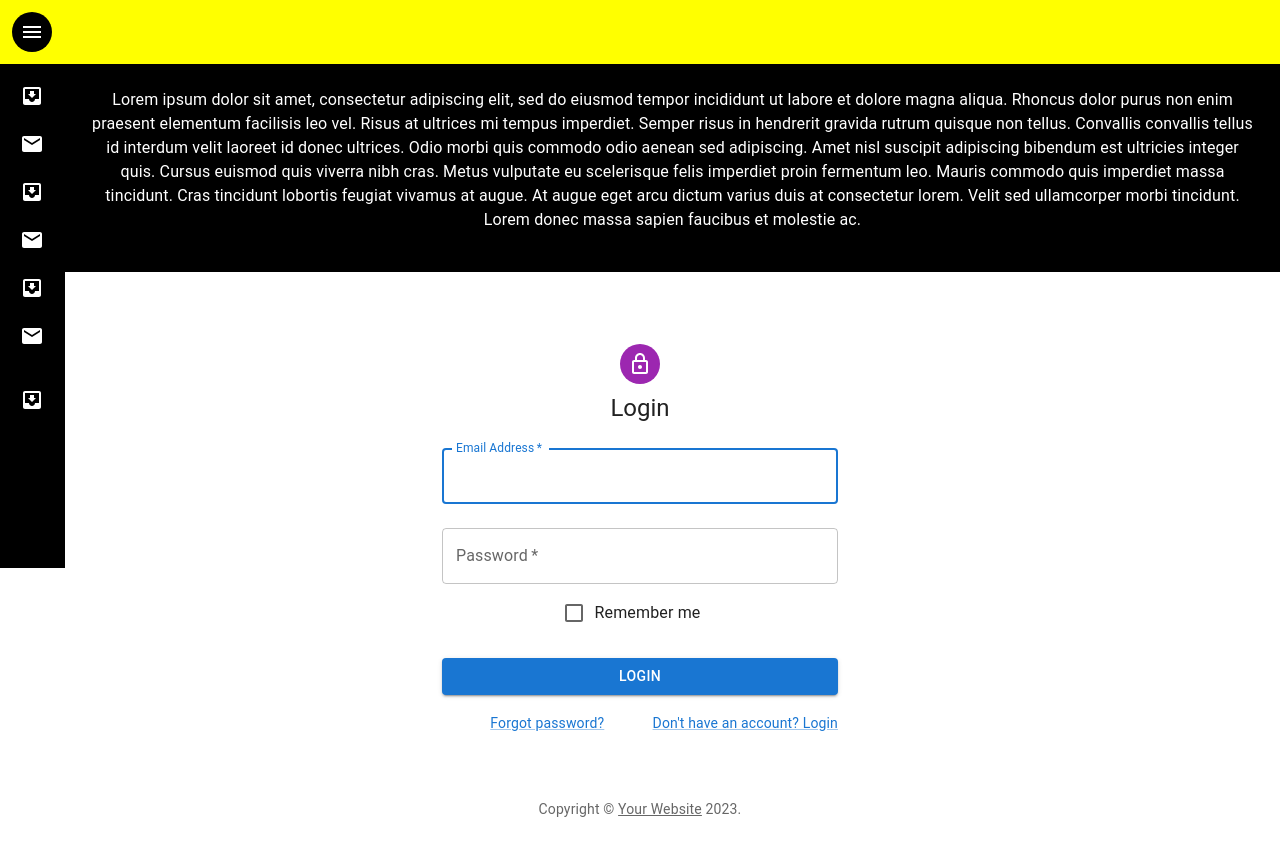
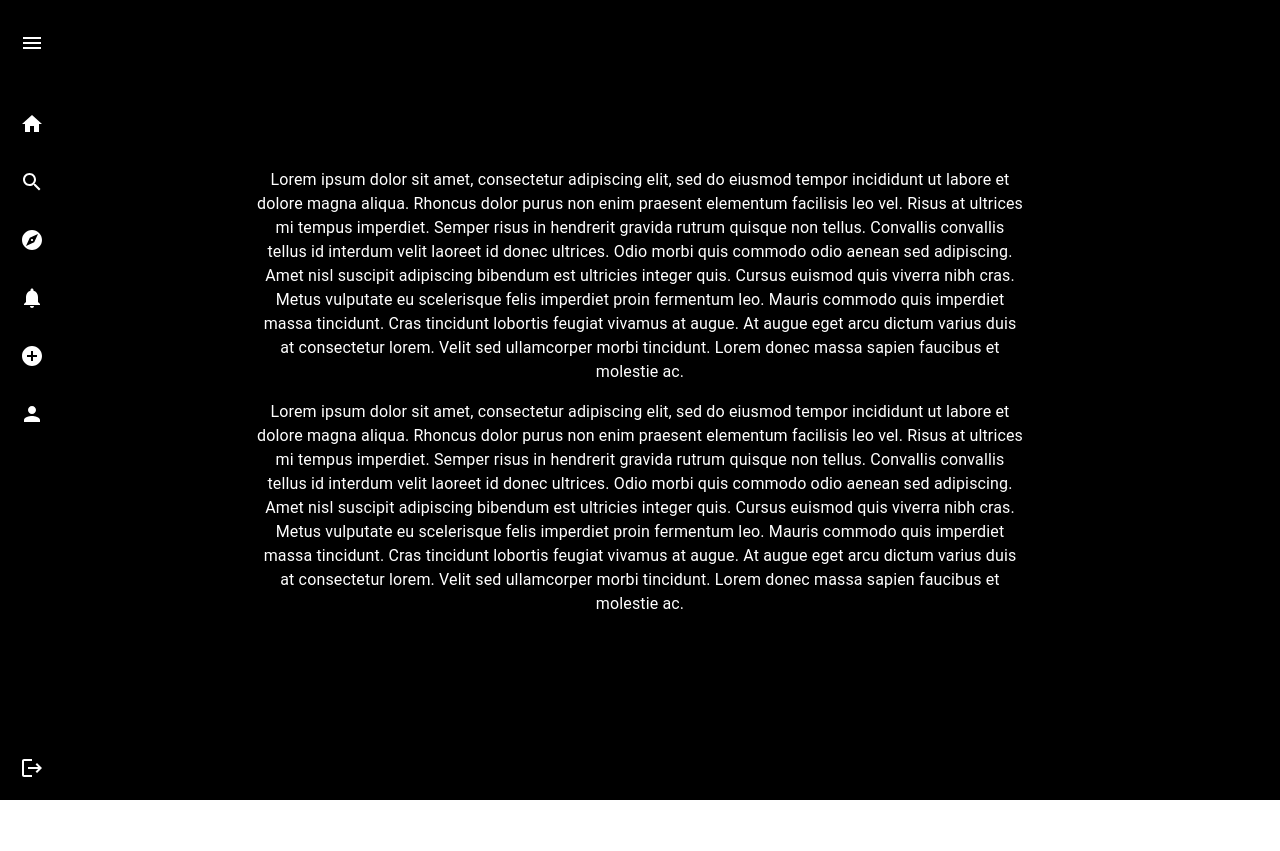
Before and after one commit to chabdullah07/hooli, a React (Create React App) app: page / in a window 1280 px wide. After the commit the page ends 800 px from the top, so only its background shows below. Built offline with nearby package versions, Linux system fonts and the light colour scheme.

Commit message:
Drawer Added.

```diff
--- a/src/App.js
+++ b/src/App.js
@@ -7,7 +7,6 @@ function App() {
   return (
     <div className="App">
       <Drawer />
-      <Login/>
     </div>
   );
 }
--- a/src/components/Drawer.js
+++ b/src/components/Drawer.js
@@ -1,4 +1,5 @@
 import * as React from "react";
+import { Grid } from "@mui/material";
 import { styled, useTheme } from "@mui/material/styles";
 import Box from "@mui/material/Box";
 import MuiDrawer from "@mui/material/Drawer";
@@ -15,14 +16,18 @@ import ListItem from "@mui/material/ListItem";
 import ListItemButton from "@mui/material/ListItemButton";
 import ListItemIcon from "@mui/material/ListItemIcon";
 import ListItemText from "@mui/material/ListItemText";
-import InboxIcon from "@mui/icons-material/MoveToInbox";
-import MailIcon from "@mui/icons-material/Mail";
-
+import { Icon } from "@mui/material";
+import HomeIcon from "@mui/icons-material/Home";
+import LogoutIcon from "@mui/icons-material/Logout";
+import SearchIcon from "@mui/icons-material/Search";
+import ExploreIcon from "@mui/icons-material/Explore";
+import NotificationsIcon from "@mui/icons-material/Notifications";
+import AddCircleIcon from "@mui/icons-material/AddCircle";
+import PersonIcon from "@mui/icons-material/Person";
 const drawerWidth = 240;
 
 const openedMixin = (theme) => ({
-  border: 0,
-  bgcolor: "black",
+  borderRight: "0.5px solid #eaebed",
   width: drawerWidth,
   transition: theme.transitions.create("width", {
     easing: theme.transitions.easing.sharp,
@@ -33,7 +38,6 @@ const openedMixin = (theme) => ({
 
 const closedMixin = (theme) => ({
   border: 0,
-  bgcolor: "black",
   transition: theme.transitions.create("width", {
     easing: theme.transitions.easing.sharp,
     duration: theme.transitions.duration.leavingScreen,
@@ -49,27 +53,21 @@ const DrawerHeader = styled("div")(({ theme }) => ({
   display: "flex",
   alignItems: "center",
   justifyContent: "flex-end",
-  border: 0,
-  bgcolor: "black",
   padding: theme.spacing(0, 1),
-  // necessary for content to be below app bar
   ...theme.mixins.toolbar,
 }));
 
 const AppBar = styled(MuiAppBar, {
   shouldForwardProp: (prop) => prop !== "open",
 })(({ theme, open }) => ({
-  border: 0,
-  bgcolor: "black",
   zIndex: theme.zIndex.drawer + 1,
   transition: theme.transitions.create(["width", "margin"], {
     easing: theme.transitions.easing.sharp,
     duration: theme.transitions.duration.leavingScreen,
   }),
   ...(open && {
-    border: 0,
-    bgcolor: "black",
     marginLeft: drawerWidth,
+    zIndex: -1,
     width: `calc(100% - ${drawerWidth}px)`,
     transition: theme.transitions.create(["width", "margin"], {
       easing: theme.transitions.easing.sharp,
@@ -82,26 +80,53 @@ const Drawer = styled(MuiDrawer, {
   shouldForwardProp: (prop) => prop !== "open",
 })(({ theme, open }) => ({
   width: drawerWidth,
-  border: 0,
-  bgcolor: "black",
   flexShrink: 0,
   whiteSpace: "nowrap",
   boxSizing: "border-box",
   ...(open && {
-    border: 0,
-    bgcolor: "black",
     ...openedMixin(theme),
     "& .MuiDrawer-paper": openedMixin(theme),
   }),
   ...(!open && {
-    border: 0,
-    bgcolor: "black",
     ...closedMixin(theme),
     "& .MuiDrawer-paper": closedMixin(theme),
   }),
 }));
 
 export default function MiniDrawer() {
+  const menu = [
+    {
+      id: 1,
+      name: "Home",
+      icon: <HomeIcon />,
+    },
+    {
+      id: 2,
+      name: "Search",
+      icon: <SearchIcon />,
+    },
+    {
+      id: 3,
+      name: "Explore",
+      icon: <ExploreIcon />,
+    },
+    {
+      id: 4,
+      name: "Notifications",
+      icon: <NotificationsIcon />,
+    },
+    {
+      id: 5,
+      name: "Create",
+      icon: <AddCircleIcon />,
+    },
+    {
+      id: 6,
+      name: "Profile",
+      icon: <PersonIcon />,
+    },
+  ];
+
   const theme = useTheme();
   const [open, setOpen] = React.useState(false);
 
@@ -114,11 +139,16 @@ export default function MiniDrawer() {
   };
 
   return (
+    <>
+      <div>
         <Box sx={{ display: "flex", bgcolor: "black" }}>
           <CssBaseline />
           <AppBar
             position="fixed"
-        sx={{ backgroundColor: "yellow", border: 0 }}
+            sx={{
+              backgroundColor: "black",
+              left: 0,
+            }}
             open={open}
             elevation={0}
           >
@@ -130,9 +160,9 @@ export default function MiniDrawer() {
                 edge="start"
                 sx={{
                   marginRight: 5,
+                  paddingTop: "30px",
                   ...(open && { display: "none" }),
-              backgroundColor: "black",
-              border: 0,
+                  backgroundColor: "transparent",
                 }}
               >
                 <>
@@ -142,7 +172,13 @@ export default function MiniDrawer() {
             </Toolbar>
           </AppBar>
           <Drawer variant="permanent" open={open}>
-        <DrawerHeader sx={{ bgColor: "black", border: 0 }}>
+            <DrawerHeader
+              sx={{
+                backgroundColor: "black",
+                paddingTop: "30px",
+                paddingBottom: "30px",
+              }}
+            >
               <IconButton onClick={handleDrawerClose}>
                 {theme.direction === "rtl" ? (
                   <ChevronRightIcon />
@@ -151,11 +187,20 @@ export default function MiniDrawer() {
                     <div
                       style={{
                         display: "flex",
-                    backgroundColor: "black",
+                        width: "200px",
+                        justifyContent: "space-between",
+                        alignItems: "center",
                       }}
                     >
-                  <Typography sx={{ bgcolor: "black", color: "white" }}>
-                    hooli
+                      <Typography
+                        sx={{
+                          color: "white",
+                          fontWeight: "900",
+                          fontSize: "24px",
+                        }}
+                      >
+                        <span style={{ color: "white" }}>hoo</span>
+                        <span style={{ color: "#0EB9DB" }}>li</span>
                       </Typography>
                       <ChevronLeftIcon sx={{ color: "white" }} />
                     </div>
@@ -164,16 +209,13 @@ export default function MiniDrawer() {
               </IconButton>
             </DrawerHeader>
 
-        <List sx={{ backgroundColor: "Black", border: 0 }}>
-          {[
-            "Home",
-            "Search",
-            "Explore",
-            "Notification",
-            "Create",
-            "Profile",
-          ].map((text, index) => (
-            <ListItem key={text} disablePadding sx={{ display: "block" }}>
+            <List sx={{ backgroundColor: "Black" }}>
+              {menu.map((item) => (
+                <ListItem
+                  key={item.id}
+                  disablePadding
+                  sx={{ display: "block", paddingTop: "10px" }}
+                >
                   <ListItemButton
                     sx={{
                       minHeight: 48,
@@ -189,10 +231,10 @@ export default function MiniDrawer() {
                         color: "white",
                       }}
                     >
-                  {index % 2 === 0 ? <InboxIcon /> : <MailIcon />}
+                      {item.icon}
                     </ListItemIcon>
                     <ListItemText
-                  primary={text}
+                      primary={item.name}
                       sx={{ opacity: open ? 1 : 0, color: "white" }}
                     />
                   </ListItemButton>
@@ -202,17 +244,17 @@ export default function MiniDrawer() {
             <List
               sx={{
                 backgroundColor: "black",
-            border: 0,
-            bottom: 0,
-            height: "200px",
+                height: "100vh",
+                display: "flex",
+                alignItems: "end",
               }}
             >
-          {["Logout"].map((text, index) => (
+              {["Logout"].map((text) => (
                 <ListItem key={text} disablePadding sx={{ display: "block" }}>
                   <ListItemButton
                     sx={{
                       minHeight: 48,
-                  justifyContent: open ? "initial" : "center",
+                      justifyContent: open ? "initial" : "end",
                       px: 2.5,
                     }}
                   >
@@ -220,12 +262,10 @@ export default function MiniDrawer() {
                       sx={{
                         minWidth: 0,
                         mr: open ? 3 : "auto",
-
-                    justifyContent: "center",
                         color: "white",
                       }}
                     >
-                  {index % 2 === 0 ? <InboxIcon /> : <MailIcon />}
+                      <LogoutIcon />
                     </ListItemIcon>
                     <ListItemText
                       primary={text}
@@ -236,24 +276,56 @@ export default function MiniDrawer() {
               ))}
             </List>
           </Drawer>
-      <Box component="main" sx={{ flexGrow: 1, p: 3, border: 0 }}>
-        <DrawerHeader />
+        </Box>
+      </div>
+      <div style={{ backgroundColor: "black" }}>
+        <Grid
+          container
+          spacing={0}
+          direction="column"
+          alignItems="center"
+          justifyContent="center"
+          style={{
+            minHeight: "100vh",
+            maxWidth: "60%",
+            margin: "auto",
+            backgroundColor: "black",
+          }}
+        >
+          <Grid item xs={3}>
             <Typography paragraph sx={{ color: "white" }}>
               Lorem ipsum dolor sit amet, consectetur adipiscing elit, sed do
-          eiusmod tempor incididunt ut labore et dolore magna aliqua. Rhoncus
-          dolor purus non enim praesent elementum facilisis leo vel. Risus at
-          ultrices mi tempus imperdiet. Semper risus in hendrerit gravida rutrum
-          quisque non tellus. Convallis convallis tellus id interdum velit
-          laoreet id donec ultrices. Odio morbi quis commodo odio aenean sed
-          adipiscing. Amet nisl suscipit adipiscing bibendum est ultricies
-          integer quis. Cursus euismod quis viverra nibh cras. Metus vulputate
-          eu scelerisque felis imperdiet proin fermentum leo. Mauris commodo
-          quis imperdiet massa tincidunt. Cras tincidunt lobortis feugiat
-          vivamus at augue. At augue eget arcu dictum varius duis at consectetur
-          lorem. Velit sed ullamcorper morbi tincidunt. Lorem donec massa sapien
-          faucibus et molestie ac.
+              eiusmod tempor incididunt ut labore et dolore magna aliqua.
+              Rhoncus dolor purus non enim praesent elementum facilisis leo vel.
+              Risus at ultrices mi tempus imperdiet. Semper risus in hendrerit
+              gravida rutrum quisque non tellus. Convallis convallis tellus id
+              interdum velit laoreet id donec ultrices. Odio morbi quis commodo
+              odio aenean sed adipiscing. Amet nisl suscipit adipiscing bibendum
+              est ultricies integer quis. Cursus euismod quis viverra nibh cras.
+              Metus vulputate eu scelerisque felis imperdiet proin fermentum
+              leo. Mauris commodo quis imperdiet massa tincidunt. Cras tincidunt
+              lobortis feugiat vivamus at augue. At augue eget arcu dictum
+              varius duis at consectetur lorem. Velit sed ullamcorper morbi
+              tincidunt. Lorem donec massa sapien faucibus et molestie ac.
             </Typography>
-      </Box>
-    </Box>
+            <Typography paragraph sx={{ color: "white" }}>
+              Lorem ipsum dolor sit amet, consectetur adipiscing elit, sed do
+              eiusmod tempor incididunt ut labore et dolore magna aliqua.
+              Rhoncus dolor purus non enim praesent elementum facilisis leo vel.
+              Risus at ultrices mi tempus imperdiet. Semper risus in hendrerit
+              gravida rutrum quisque non tellus. Convallis convallis tellus id
+              interdum velit laoreet id donec ultrices. Odio morbi quis commodo
+              odio aenean sed adipiscing. Amet nisl suscipit adipiscing bibendum
+              est ultricies integer quis. Cursus euismod quis viverra nibh cras.
+              Metus vulputate eu scelerisque felis imperdiet proin fermentum
+              leo. Mauris commodo quis imperdiet massa tincidunt. Cras tincidunt
+              lobortis feugiat vivamus at augue. At augue eget arcu dictum
+              varius duis at consectetur lorem. Velit sed ullamcorper morbi
+              tincidunt. Lorem donec massa sapien faucibus et molestie ac.
+            </Typography>
+          </Grid>
+        </Grid>
+      </div>
+    </>
   );
 }
```
Lines whose indentation alone changed are shown as unchanged.
